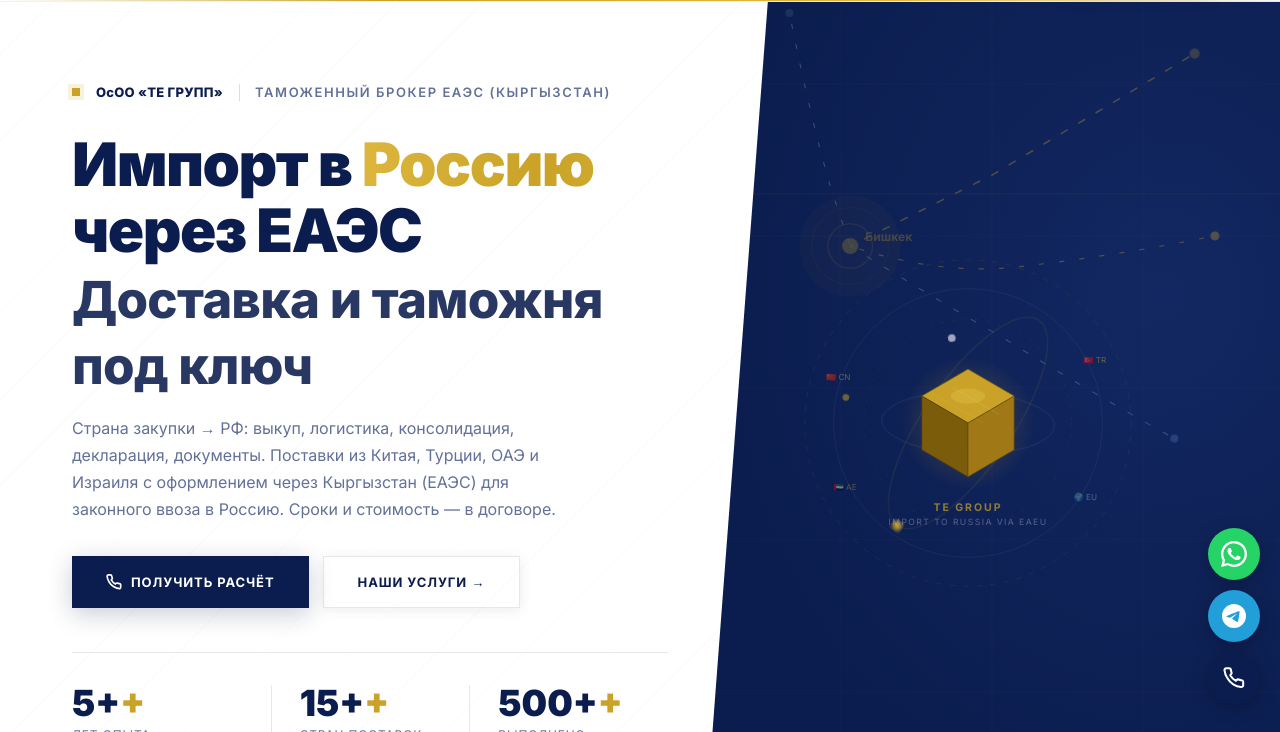
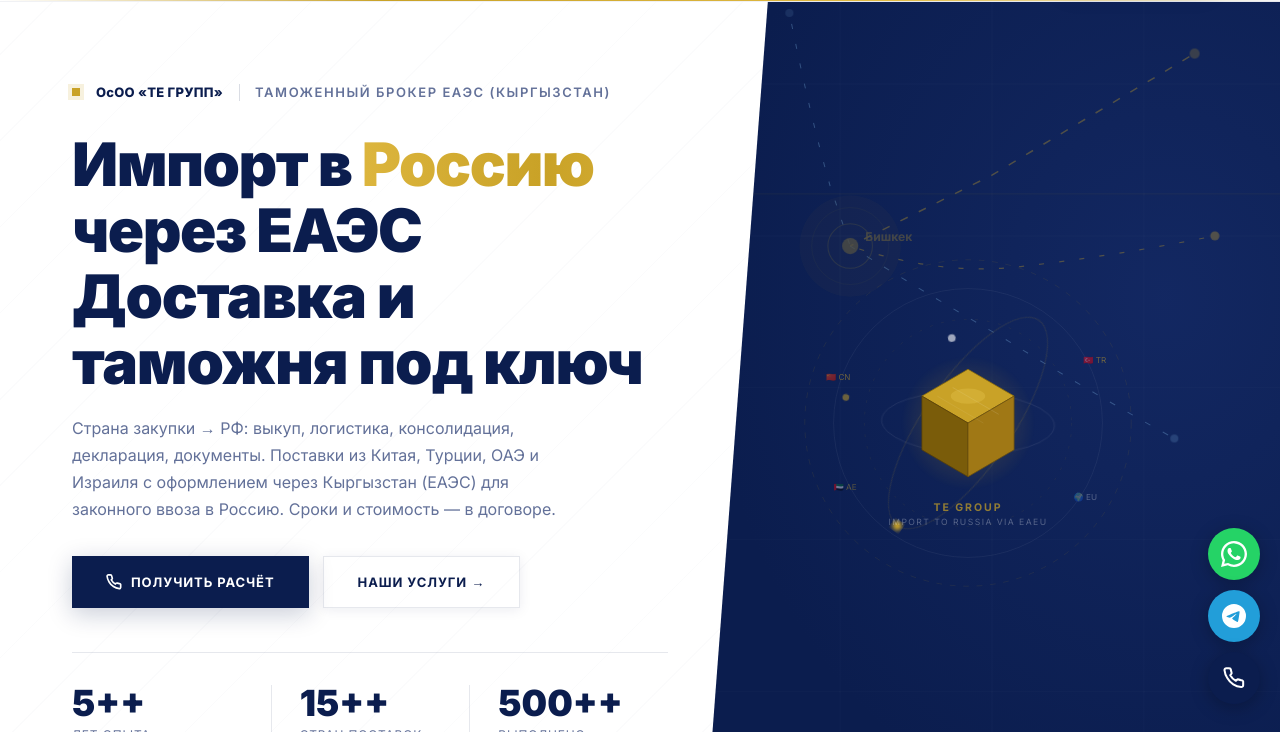
Before and after one commit to Boris31145/TE-GROUP, a plain HTML site: page index.html in a window 1280 px wide. Shown: the part 68-800 px from the top of the page. Drawn offline with Linux system fonts and the light colour scheme.

Commit message:
seo: schema, RF-intent, content blocks, fix hero subtitle size and stat colors

```diff
--- a/index.html
+++ b/index.html
@@ -486,7 +486,7 @@
     .hero-stat { padding-right: 28px; }
     .hero-stat + .hero-stat { border-left: 1px solid var(--border); padding-left: 28px; }
     .hero-stat b { display: block; font-size: clamp(26px,3vw,36px); font-weight: 900; color: var(--navy); line-height: 1; }
-    .hero-stat b em { font-style: normal; color: var(--gold); }
+    .hero-stat b em { font-style: normal; color: inherit; }
     .hero-stat > span { font-size: 12px; text-transform: uppercase; letter-spacing: .07em; color: var(--muted); margin-top: 4px; display: block; }
 
     /* Right col — navy background, animated map */
@@ -1033,7 +1033,7 @@
 
         <h1 style="animation:slide-in-l .8s ease both .1s">
           Импорт в <span class="line-gold">Россию</span> через&nbsp;ЕАЭС<br>
-          <span style="font-size:.85em;font-weight:800;letter-spacing:-.015em;color:var(--navy);opacity:.88;">Доставка и таможня под&nbsp;ключ</span>
+          <span style="font-weight:900;letter-spacing:-.02em;color:var(--navy);">Доставка и таможня под&nbsp;ключ</span>
         </h1>
         <p class="hero-lead" style="animation:slide-in-l .8s ease both .2s">
           Страна закупки → РФ: выкуп, логистика, консолидация, декларация, документы. Поставки из Китая, Турции, ОАЭ и Израиля с оформлением через Кыргызстан (ЕАЭС) для законного ввоза в&nbsp;Россию. Сроки и стоимость&nbsp;— в&nbsp;договоре.
```
